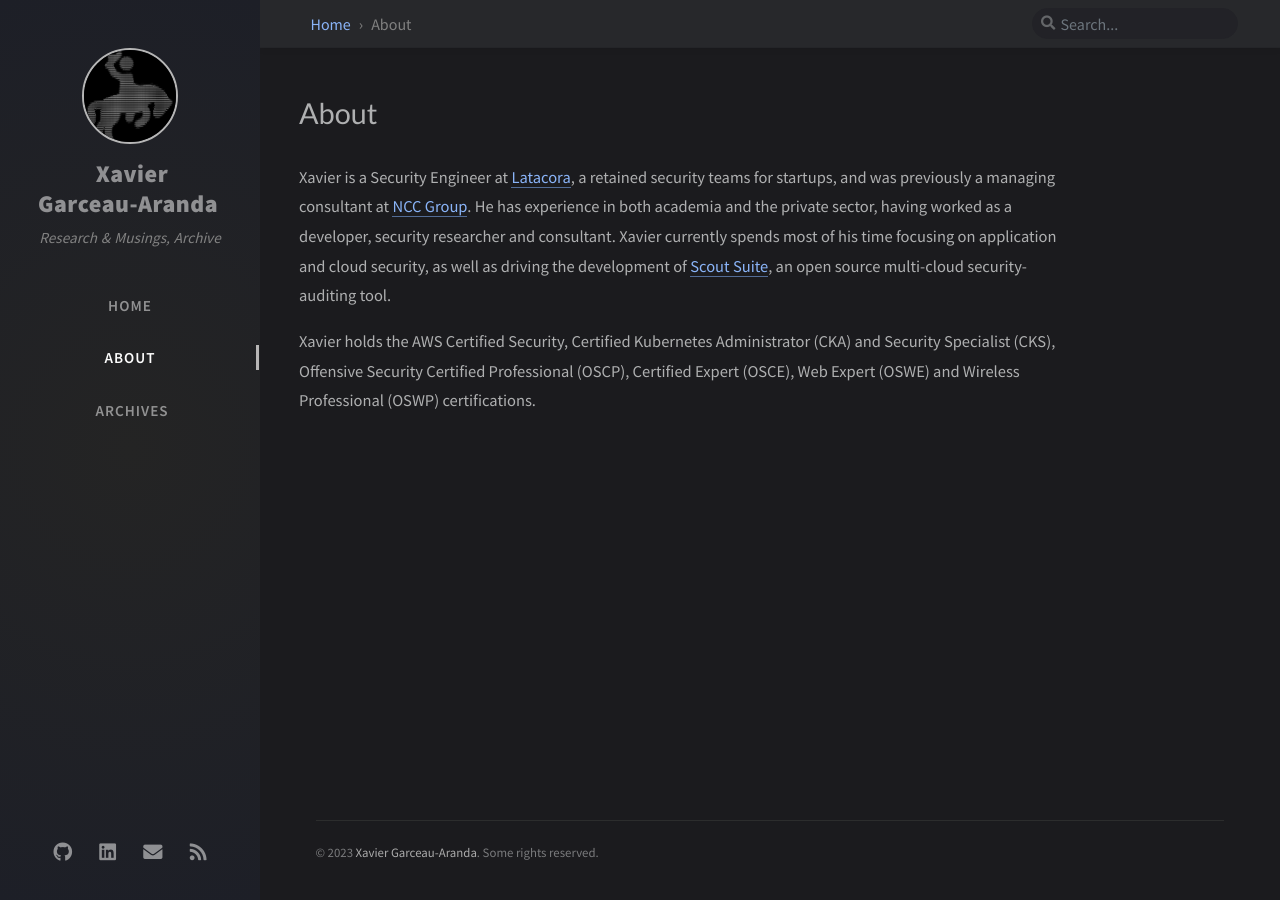
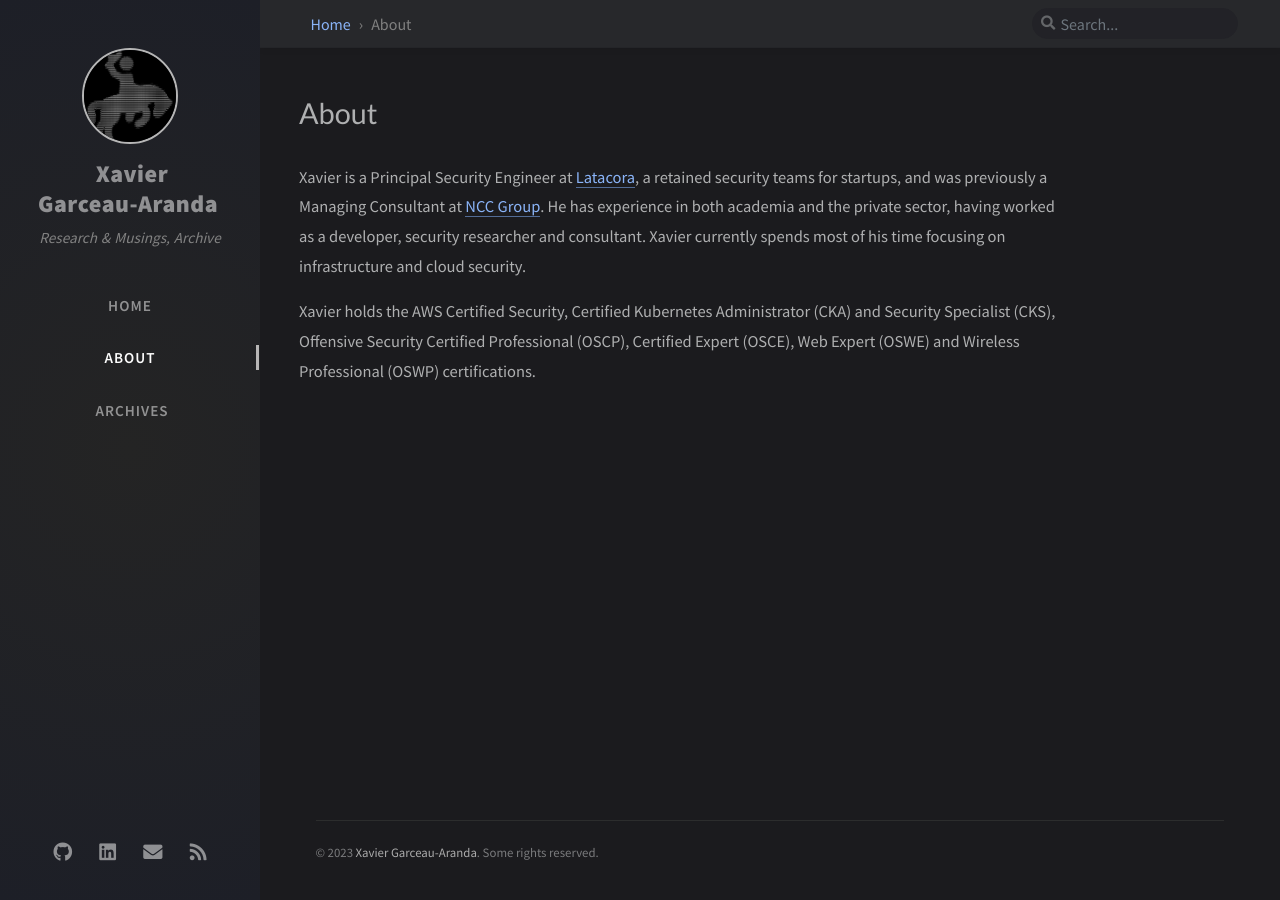
Before and after one commit to x4v13r64/infosec.rodeo, a Jekyll site: the page built from tabs/about.md, in a window 1280 px wide. Built offline with Jekyll 4.4.1, drawn with Linux system fonts in a browser that asks for light colours; nearby versions of some CDN libraries; comment, search, counter and statistics services are not loaded.

Commit message:
Update about

```diff
--- a/tabs/about.md
+++ b/tabs/about.md
@@ -8,6 +8,6 @@ title: About
 # MIT License
 ---
 
-Xavier is a Security Engineer at [Latacora](https://latacora.com), a retained security teams for startups, and was previously a managing consultant at [NCC Group](https://nccgroup.com). He has experience in both academia and the private sector, having worked as a developer, security researcher and consultant. Xavier currently spends most of his time focusing on application and cloud security, as well as driving the development of [Scout Suite](https://github.com/nccgroup/ScoutSuite/), an open source multi-cloud security-auditing tool.
+Xavier is a Principal Security Engineer at [Latacora](https://latacora.com), a retained security teams for startups, and was previously a Managing Consultant at [NCC Group](https://nccgroup.com). He has experience in both academia and the private sector, having worked as a developer, security researcher and consultant. Xavier currently spends most of his time focusing on infrastructure and cloud security.
 
 Xavier holds the AWS Certified Security, Certified Kubernetes Administrator (CKA) and Security Specialist (CKS), Offensive Security Certified Professional (OSCP), Certified Expert (OSCE), Web Expert (OSWE) and Wireless Professional (OSWP) certifications.
```
